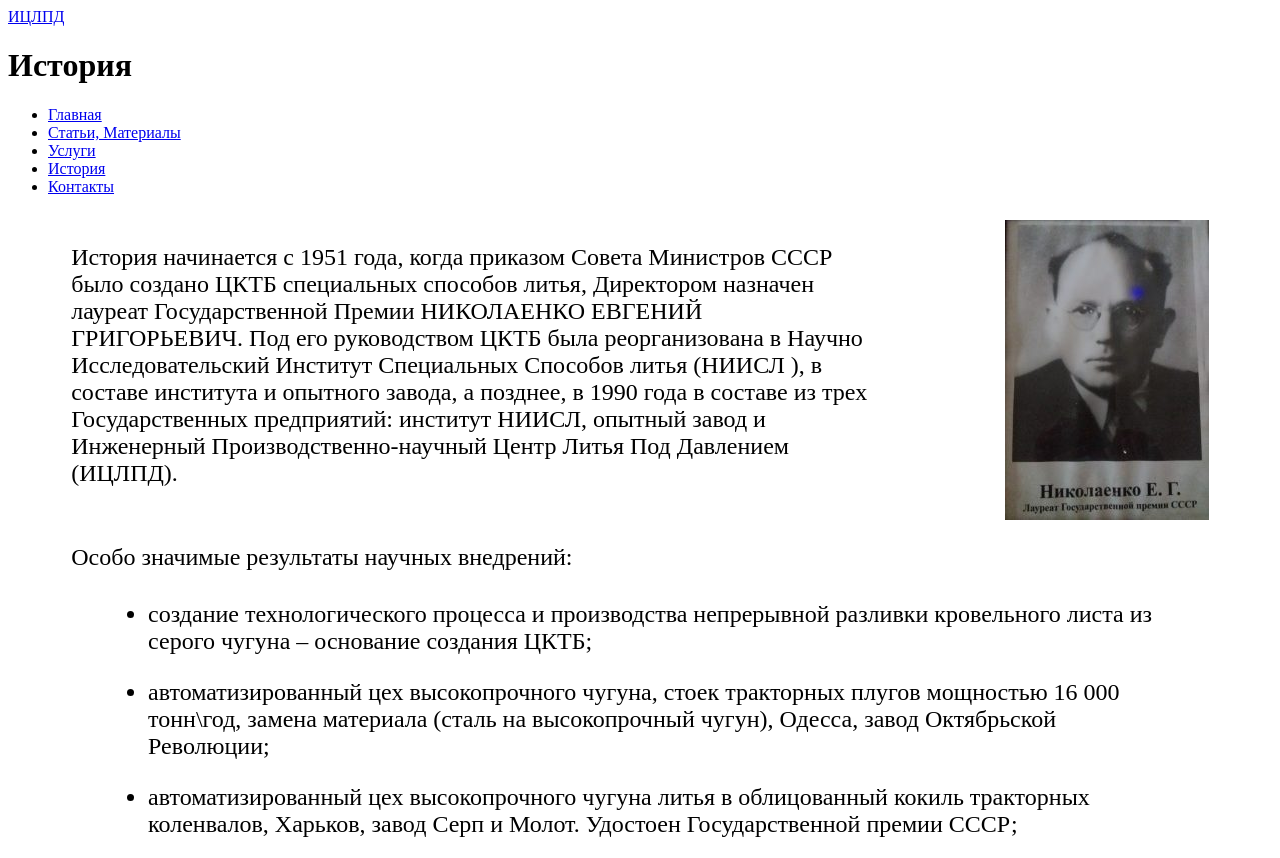
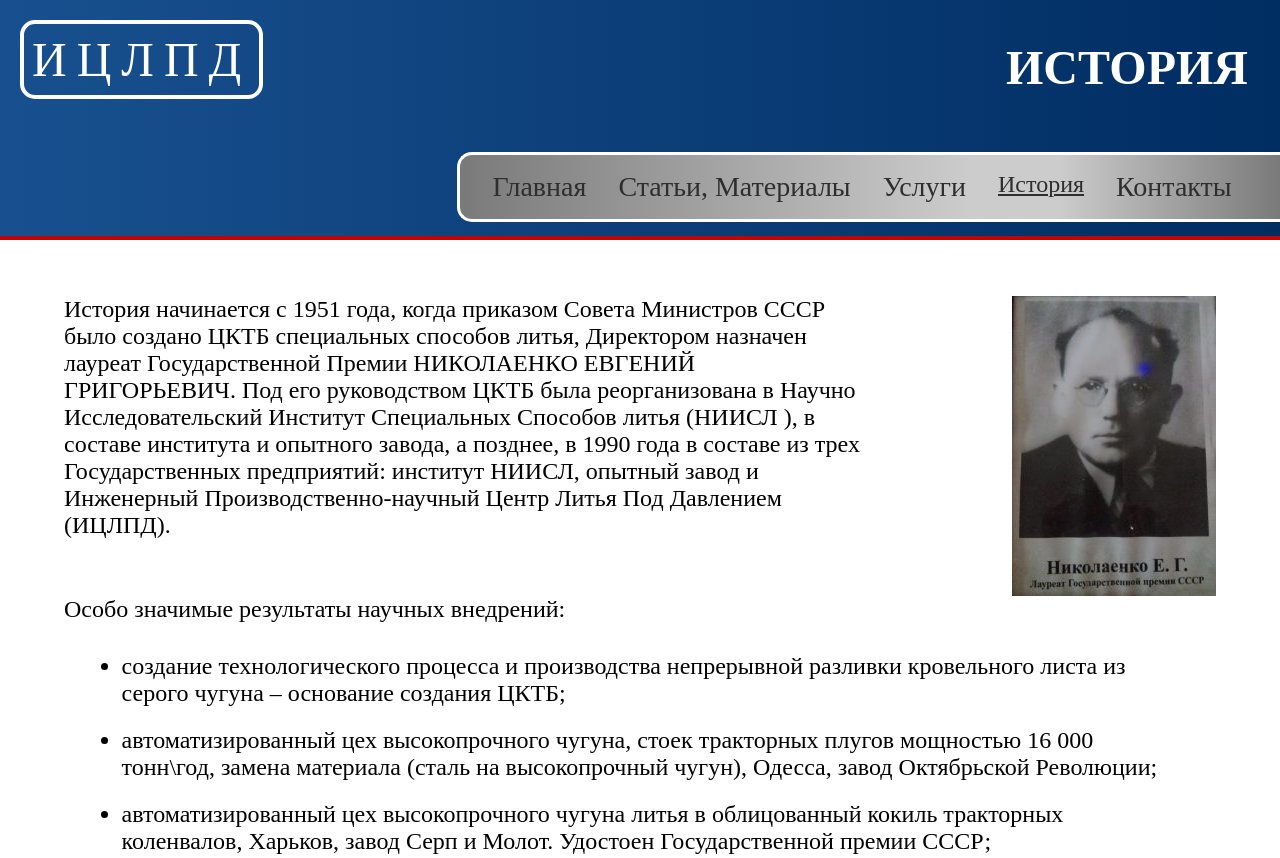
Before and after one commit to andrewbal93/spec-lit, a plain HTML site: page partials/nav/history.html in a window 1280 px wide. Shown: the top 858 px of the page. Drawn offline with Linux system fonts and the light colour scheme; the site is published under a folder, as on GitHub Pages, so addresses that start at the root find nothing.

Commit message:
css-index links fix

```diff
--- a/partials/nav/history.html
+++ b/partials/nav/history.html
@@ -4,14 +4,14 @@
     <meta charset="UTF-8" />
     <meta name="viewport" content="width=device-width, initial-scale=1.0" />
     <title>Document</title>
-    <link rel="stylesheet" href="/css/reset.css" />
-    <link rel="stylesheet" href="/css/style.css" />
+    <link rel="stylesheet" href="../../css/reset.css" />
+    <link rel="stylesheet" href="../../css/style.css" />
     <link rel="stylesheet" href="./css/history.css" />
   </head>
   <body>
     <div class="main">
       <header>
-        <a href="/index.html" class="logo">ИЦЛПД</a>
+        <a href="../../index.html" class="logo">ИЦЛПД</a>
         <div class="title">
           <h1>История</h1>
         </div>
@@ -19,7 +19,7 @@
           <div class="navbar">
             <ul class="nav-list">
               <li>
-                <a class="nav-link" href="/index.html">Главная</a>
+                <a class="nav-link" href="../../index.html">Главная</a>
               </li>
               <li>
                 <a class="nav-link" href="./materials.html"
```
Also changed, not shown: partials/nav/materials.html (+4 -4 lines), partials/nav/purposes.html (+4 -4 lines).
